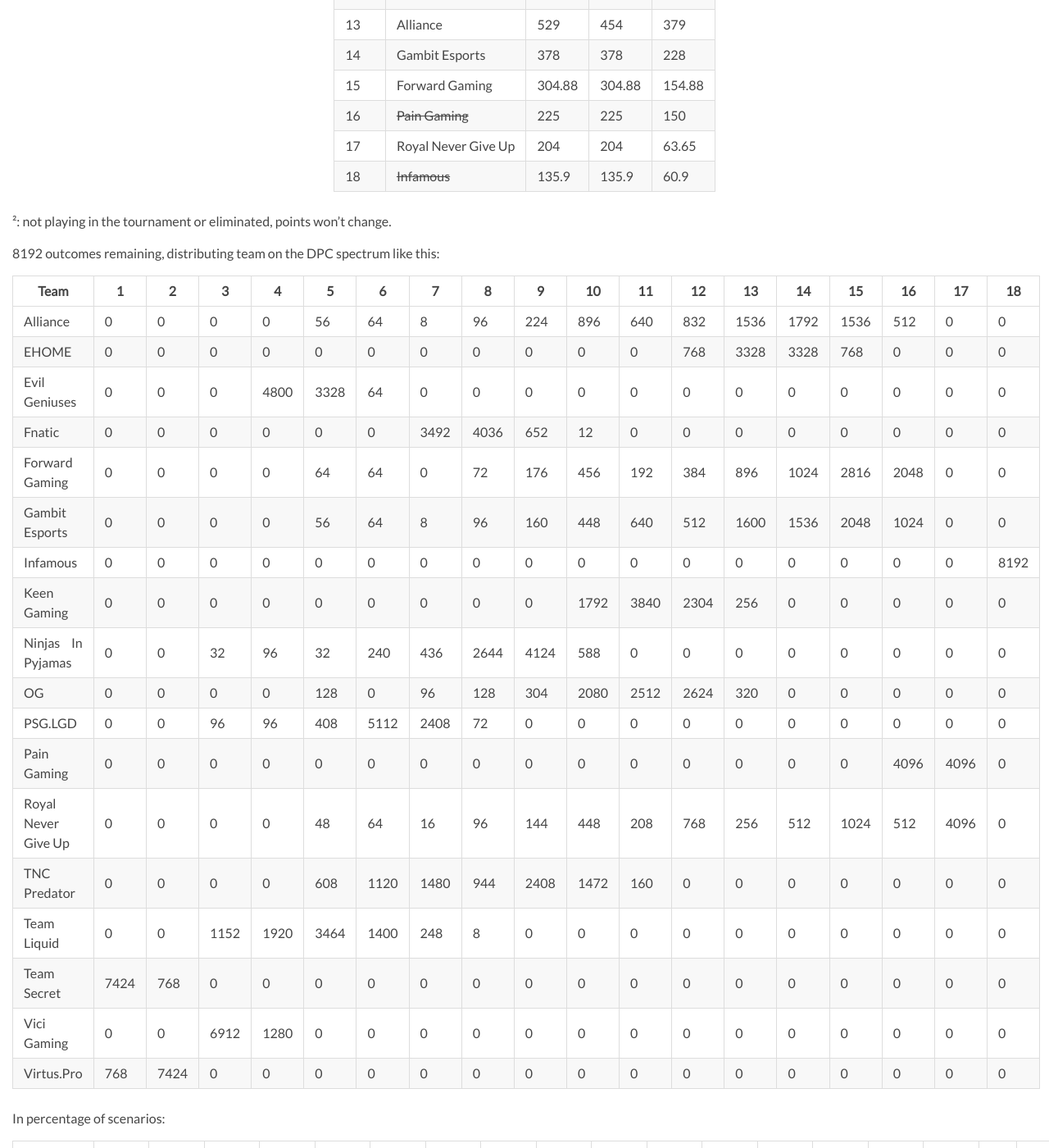
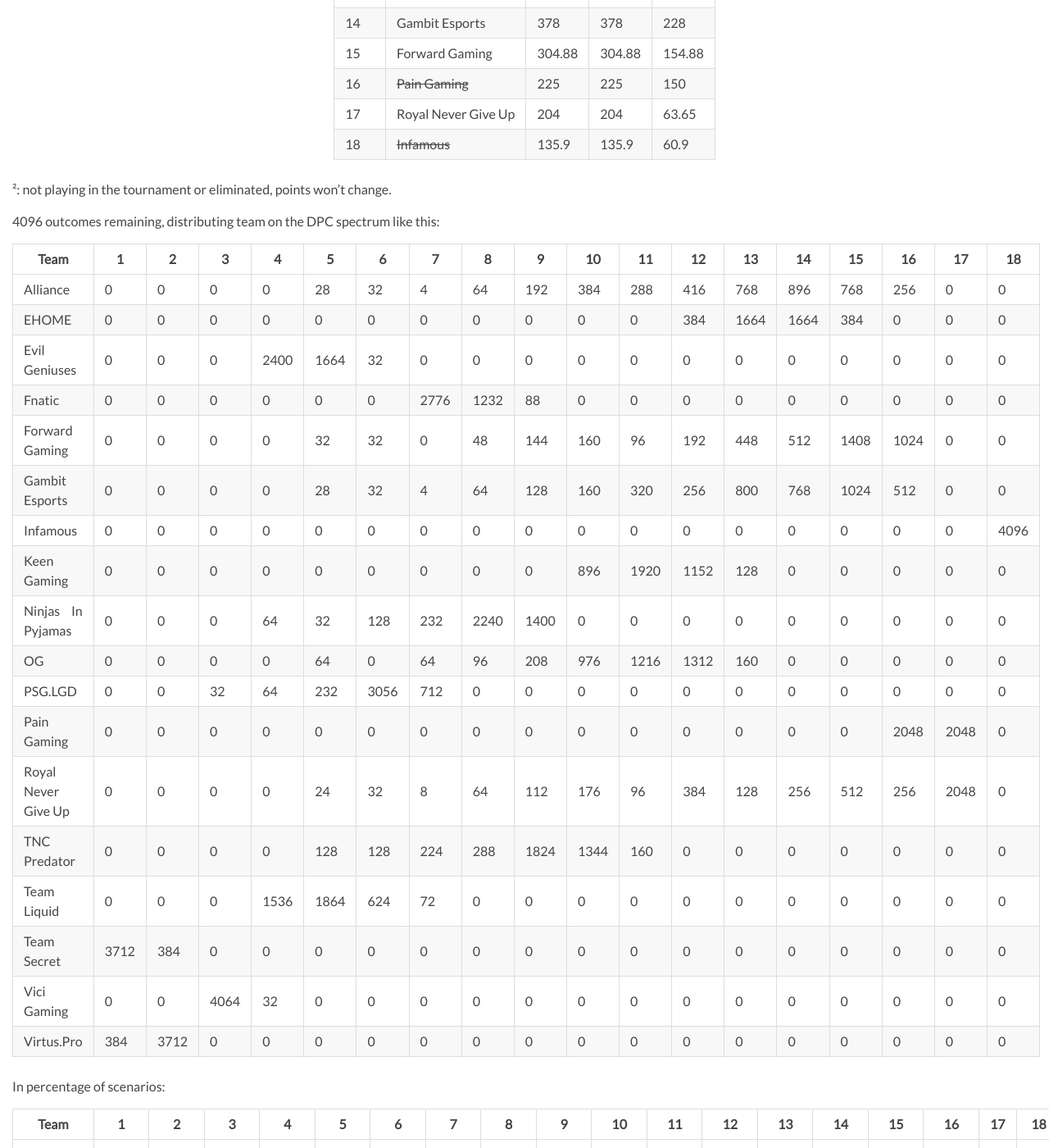
Before and after one commit to Philaeux/philaeux.github.io, a Jekyll site: the page built from _posts/2019-06-25-dpc-status.md, in a window 1280 px wide and 1400 px high, scrolled down 709 px. Shown: the whole window at 82% size. Built offline with Jekyll 4.4.1, drawn with Linux system fonts in a browser that asks for light colours; nearby versions of some CDN libraries; some of the changed text lies outside the part shown.

Commit message:
DPC 25 - TNC VG

```diff
--- a/_posts/2019-06-25-dpc-status.md
+++ b/_posts/2019-06-25-dpc-status.md
@@ -32,71 +30,71 @@
 
 ²: not playing in the tournament or eliminated, points won't change.
 
-8192 outcomes remaining, distributing team on the DPC spectrum like this:
+4096 outcomes remaining, distributing team on the DPC spectrum like this:
 
 | Team | 1 | 2 | 3 | 4 | 5 | 6 | 7 | 8 | 9 | 10 | 11 | 12 | 13 | 14 | 15 | 16 | 17 | 18 |
 | ---- | ---- | ---- | ---- | ---- | ---- | ---- | ---- | ---- | ---- | ---- | ---- | ---- | ---- | ---- | ---- | ---- | ---- | ---- |
-| Alliance | 0 | 0 | 0 | 0 | 56 | 64 | 8 | 96 | 224 | 896 | 640 | 832 | 1536 | 1792 | 1536 | 512 | 0 | 0 |
-| EHOME | 0 | 0 | 0 | 0 | 0 | 0 | 0 | 0 | 0 | 0 | 0 | 768 | 3328 | 3328 | 768 | 0 | 0 | 0 |
-| Evil Geniuses | 0 | 0 | 0 | 4800 | 3328 | 64 | 0 | 0 | 0 | 0 | 0 | 0 | 0 | 0 | 0 | 0 | 0 | 0 |
-| Fnatic | 0 | 0 | 0 | 0 | 0 | 0 | 3492 | 4036 | 652 | 12 | 0 | 0 | 0 | 0 | 0 | 0 | 0 | 0 |
-| Forward Gaming | 0 | 0 | 0 | 0 | 64 | 64 | 0 | 72 | 176 | 456 | 192 | 384 | 896 | 1024 | 2816 | 2048 | 0 | 0 |
-| Gambit Esports | 0 | 0 | 0 | 0 | 56 | 64 | 8 | 96 | 160 | 448 | 640 | 512 | 1600 | 1536 | 2048 | 1024 | 0 | 0 |
-| Infamous | 0 | 0 | 0 | 0 | 0 | 0 | 0 | 0 | 0 | 0 | 0 | 0 | 0 | 0 | 0 | 0 | 0 | 8192 |
-| Keen Gaming | 0 | 0 | 0 | 0 | 0 | 0 | 0 | 0 | 0 | 1792 | 3840 | 2304 | 256 | 0 | 0 | 0 | 0 | 0 |
-| Ninjas In Pyjamas | 0 | 0 | 32 | 96 | 32 | 240 | 436 | 2644 | 4124 | 588 | 0 | 0 | 0 | 0 | 0 | 0 | 0 | 0 |
-| OG | 0 | 0 | 0 | 0 | 128 | 0 | 96 | 128 | 304 | 2080 | 2512 | 2624 | 320 | 0 | 0 | 0 | 0 | 0 |
-| PSG.LGD | 0 | 0 | 96 | 96 | 408 | 5112 | 2408 | 72 | 0 | 0 | 0 | 0 | 0 | 0 | 0 | 0 | 0 | 0 |
-| Pain Gaming | 0 | 0 | 0 | 0 | 0 | 0 | 0 | 0 | 0 | 0 | 0 | 0 | 0 | 0 | 0 | 4096 | 4096 | 0 |
-| Royal Never Give Up | 0 | 0 | 0 | 0 | 48 | 64 | 16 | 96 | 144 | 448 | 208 | 768 | 256 | 512 | 1024 | 512 | 4096 | 0 |
-| TNC Predator | 0 | 0 | 0 | 0 | 608 | 1120 | 1480 | 944 | 2408 | 1472 | 160 | 0 | 0 | 0 | 0 | 0 | 0 | 0 |
-| Team Liquid | 0 | 0 | 1152 | 1920 | 3464 | 1400 | 248 | 8 | 0 | 0 | 0 | 0 | 0 | 0 | 0 | 0 | 0 | 0 |
-| Team Secret | 7424 | 768 | 0 | 0 | 0 | 0 | 0 | 0 | 0 | 0 | 0 | 0 | 0 | 0 | 0 | 0 | 0 | 0 |
-| Vici Gaming | 0 | 0 | 6912 | 1280 | 0 | 0 | 0 | 0 | 0 | 0 | 0 | 0 | 0 | 0 | 0 | 0 | 0 | 0 |
-| Virtus.Pro | 768 | 7424 | 0 | 0 | 0 | 0 | 0 | 0 | 0 | 0 | 0 | 0 | 0 | 0 | 0 | 0 | 0 | 0 |
+| Alliance | 0 | 0 | 0 | 0 | 28 | 32 | 4 | 64 | 192 | 384 | 288 | 416 | 768 | 896 | 768 | 256 | 0 | 0 |
+| EHOME | 0 | 0 | 0 | 0 | 0 | 0 | 0 | 0 | 0 | 0 | 0 | 384 | 1664 | 1664 | 384 | 0 | 0 | 0 |
+| Evil Geniuses | 0 | 0 | 0 | 2400 | 1664 | 32 | 0 | 0 | 0 | 0 | 0 | 0 | 0 | 0 | 0 | 0 | 0 | 0 |
+| Fnatic | 0 | 0 | 0 | 0 | 0 | 0 | 2776 | 1232 | 88 | 0 | 0 | 0 | 0 | 0 | 0 | 0 | 0 | 0 |
+| Forward Gaming | 0 | 0 | 0 | 0 | 32 | 32 | 0 | 48 | 144 | 160 | 96 | 192 | 448 | 512 | 1408 | 1024 | 0 | 0 |
+| Gambit Esports | 0 | 0 | 0 | 0 | 28 | 32 | 4 | 64 | 128 | 160 | 320 | 256 | 800 | 768 | 1024 | 512 | 0 | 0 |
+| Infamous | 0 | 0 | 0 | 0 | 0 | 0 | 0 | 0 | 0 | 0 | 0 | 0 | 0 | 0 | 0 | 0 | 0 | 4096 |
+| Keen Gaming | 0 | 0 | 0 | 0 | 0 | 0 | 0 | 0 | 0 | 896 | 1920 | 1152 | 128 | 0 | 0 | 0 | 0 | 0 |
+| Ninjas In Pyjamas | 0 | 0 | 0 | 64 | 32 | 128 | 232 | 2240 | 1400 | 0 | 0 | 0 | 0 | 0 | 0 | 0 | 0 | 0 |
+| OG | 0 | 0 | 0 | 0 | 64 | 0 | 64 | 96 | 208 | 976 | 1216 | 1312 | 160 | 0 | 0 | 0 | 0 | 0 |
+| PSG.LGD | 0 | 0 | 32 | 64 | 232 | 3056 | 712 | 0 | 0 | 0 | 0 | 0 | 0 | 0 | 0 | 0 | 0 | 0 |
+| Pain Gaming | 0 | 0 | 0 | 0 | 0 | 0 | 0 | 0 | 0 | 0 | 0 | 0 | 0 | 0 | 0 | 2048 | 2048 | 0 |
+| Royal Never Give Up | 0 | 0 | 0 | 0 | 24 | 32 | 8 | 64 | 112 | 176 | 96 | 384 | 128 | 256 | 512 | 256 | 2048 | 0 |
+| TNC Predator | 0 | 0 | 0 | 0 | 128 | 128 | 224 | 288 | 1824 | 1344 | 160 | 0 | 0 | 0 | 0 | 0 | 0 | 0 |
+| Team Liquid | 0 | 0 | 0 | 1536 | 1864 | 624 | 72 | 0 | 0 | 0 | 0 | 0 | 0 | 0 | 0 | 0 | 0 | 0 |
+| Team Secret | 3712 | 384 | 0 | 0 | 0 | 0 | 0 | 0 | 0 | 0 | 0 | 0 | 0 | 0 | 0 | 0 | 0 | 0 |
+| Vici Gaming | 0 | 0 | 4064 | 32 | 0 | 0 | 0 | 0 | 0 | 0 | 0 | 0 | 0 | 0 | 0 | 0 | 0 | 0 |
+| Virtus.Pro | 384 | 3712 | 0 | 0 | 0 | 0 | 0 | 0 | 0 | 0 | 0 | 0 | 0 | 0 | 0 | 0 | 0 | 0 |
 
 In percentage of scenarios:
 
 | Team | 1 | 2 | 3 | 4 | 5 | 6 | 7 | 8 | 9 | 10 | 11 | 12 | 13 | 14 | 15 | 16 | 17 | 18 |
 | ---- | ---- | ---- | ---- | ---- | ---- | ---- | ---- | ---- | ---- | ---- | ---- | ---- | ---- | ---- | ---- | ---- | ---- | ---- |
-| Alliance | 0 | 0 | 0 | 0 | 0.68 | 0.78 | 0.10 | 1.17 | 2.73 | 10.94 | 7.81 | 10.16 | 18.75 | 21.88 | 18.75 | 6.25 | 0 | 0 |
+| Alliance | 0 | 0 | 0 | 0 | 0.68 | 0.78 | 0.10 | 1.56 | 4.69 | 9.38 | 7.03 | 10.16 | 18.75 | 21.88 | 18.75 | 6.25 | 0 | 0 |
 | EHOME | 0 | 0 | 0 | 0 | 0 | 0 | 0 | 0 | 0 | 0 | 0 | 9.38 | 40.62 | 40.62 | 9.38 | 0 | 0 | 0 |
 | Evil Geniuses | 0 | 0 | 0 | 58.59 | 40.62 | 0.78 | 0 | 0 | 0 | 0 | 0 | 0 | 0 | 0 | 0 | 0 | 0 | 0 |
-| Fnatic | 0 | 0 | 0 | 0 | 0 | 0 | 42.63 | 49.27 | 7.96 | 0.15 | 0 | 0 | 0 | 0 | 0 | 0 | 0 | 0 |
-| Forward Gaming | 0 | 0 | 0 | 0 | 0.78 | 0.78 | 0 | 0.88 | 2.15 | 5.57 | 2.34 | 4.69 | 10.94 | 12.50 | 34.38 | 25 | 0 | 0 |
-| Gambit Esports | 0 | 0 | 0 | 0 | 0.68 | 0.78 | 0.10 | 1.17 | 1.95 | 5.47 | 7.81 | 6.25 | 19.53 | 18.75 | 25 | 12.50 | 0 | 0 |
+| Fnatic | 0 | 0 | 0 | 0 | 0 | 0 | 67.77 | 30.08 | 2.15 | 0 | 0 | 0 | 0 | 0 | 0 | 0 | 0 | 0 |
+| Forward Gaming | 0 | 0 | 0 | 0 | 0.78 | 0.78 | 0 | 1.17 | 3.52 | 3.91 | 2.34 | 4.69 | 10.94 | 12.50 | 34.38 | 25 | 0 | 0 |
+| Gambit Esports | 0 | 0 | 0 | 0 | 0.68 | 0.78 | 0.10 | 1.56 | 3.12 | 3.91 | 7.81 | 6.25 | 19.53 | 18.75 | 25 | 12.50 | 0 | 0 |
 | Infamous | 0 | 0 | 0 | 0 | 0 | 0 | 0 | 0 | 0 | 0 | 0 | 0 | 0 | 0 | 0 | 0 | 0 | 100 |
 | Keen Gaming | 0 | 0 | 0 | 0 | 0 | 0 | 0 | 0 | 0 | 21.88 | 46.88 | 28.12 | 3.12 | 0 | 0 | 0 | 0 | 0 |
-| Ninjas In Pyjamas | 0 | 0 | 0.39 | 1.17 | 0.39 | 2.93 | 5.32 | 32.28 | 50.34 | 7.18 | 0 | 0 | 0 | 0 | 0 | 0 | 0 | 0 |
-| OG | 0 | 0 | 0 | 0 | 1.56 | 0 | 1.17 | 1.56 | 3.71 | 25.39 | 30.66 | 32.03 | 3.91 | 0 | 0 | 0 | 0 | 0 |
-| PSG.LGD | 0 | 0 | 1.17 | 1.17 | 4.98 | 62.40 | 29.39 | 0.88 | 0 | 0 | 0 | 0 | 0 | 0 | 0 | 0 | 0 | 0 |
+| Ninjas In Pyjamas | 0 | 0 | 0 | 1.56 | 0.78 | 3.12 | 5.66 | 54.69 | 34.18 | 0 | 0 | 0 | 0 | 0 | 0 | 0 | 0 | 0 |
+| OG | 0 | 0 | 0 | 0 | 1.56 | 0 | 1.56 | 2.34 | 5.08 | 23.83 | 29.69 | 32.03 | 3.91 | 0 | 0 | 0 | 0 | 0 |
+| PSG.LGD | 0 | 0 | 0.78 | 1.56 | 5.66 | 74.61 | 17.38 | 0 | 0 | 0 | 0 | 0 | 0 | 0 | 0 | 0 | 0 | 0 |
 | Pain Gaming | 0 | 0 | 0 | 0 | 0 | 0 | 0 | 0 | 0 | 0 | 0 | 0 | 0 | 0 | 0 | 50 | 50 | 0 |
-| Royal Never Give Up | 0 | 0 | 0 | 0 | 0.59 | 0.78 | 0.20 | 1.17 | 1.76 | 5.47 | 2.54 | 9.38 | 3.12 | 6.25 | 12.50 | 6.25 | 50 | 0 |
-| TNC Predator | 0 | 0 | 0 | 0 | 7.42 | 13.67 | 18.07 | 11.52 | 29.39 | 17.97 | 1.95 | 0 | 0 | 0 | 0 | 0 | 0 | 0 |
-| Team Liquid | 0 | 0 | 14.06 | 23.44 | 42.29 | 17.09 | 3.03 | 0.10 | 0 | 0 | 0 | 0 | 0 | 0 | 0 | 0 | 0 | 0 |
+| Royal Never Give Up | 0 | 0 | 0 | 0 | 0.59 | 0.78 | 0.20 | 1.56 | 2.73 | 4.30 | 2.34 | 9.38 | 3.12 | 6.25 | 12.50 | 6.25 | 50 | 0 |
+| TNC Predator | 0 | 0 | 0 | 0 | 3.12 | 3.12 | 5.47 | 7.03 | 44.53 | 32.81 | 3.91 | 0 | 0 | 0 | 0 | 0 | 0 | 0 |
+| Team Liquid | 0 | 0 | 0 | 37.50 | 45.51 | 15.23 | 1.76 | 0 | 0 | 0 | 0 | 0 | 0 | 0 | 0 | 0 | 0 | 0 |
 | Team Secret | 90.62 | 9.38 | 0 | 0 | 0 | 0 | 0 | 0 | 0 | 0 | 0 | 0 | 0 | 0 | 0 | 0 | 0 | 0 |
-| Vici Gaming | 0 | 0 | 84.38 | 15.62 | 0 | 0 | 0 | 0 | 0 | 0 | 0 | 0 | 0 | 0 | 0 | 0 | 0 | 0 |
+| Vici Gaming | 0 | 0 | 99.22 | 0.78 | 0 | 0 | 0 | 0 | 0 | 0 | 0 | 0 | 0 | 0 | 0 | 0 | 0 | 0 |
 | Virtus.Pro | 9.38 | 90.62 | 0 | 0 | 0 | 0 | 0 | 0 | 0 | 0 | 0 | 0 | 0 | 0 | 0 | 0 | 0 | 0 |
 
 Top 12 secured outcomes
 
 | Team | Outcomes | TOP12 % |
 | ---- | ---- | ---- |
-| Alliance | 2816 | 34.38% |
-| EHOME | 768 | 9.38% |
-| **Evil Geniuses** | 8192 | 100% |
-| **Fnatic** | 8192 | 100% |
-| Forward Gaming | 1408 | 17.19% |
-| Gambit Esports | 1984 | 24.22% |
+| Alliance | 1408 | 34.38% |
+| EHOME | 384 | 9.38% |
+| **Evil Geniuses** | 4096 | 100% |
+| **Fnatic** | 4096 | 100% |
+| Forward Gaming | 704 | 17.19% |
+| Gambit Esports | 992 | 24.22% |
 | ~~Infamous~~ | 0 | 0% |
-| Keen Gaming | 7936 | 96.88% |
-| **Ninjas In Pyjamas** | 8192 | 100% |
-| OG | 7872 | 96.09% |
-| **PSG.LGD** | 8192 | 100% |
+| Keen Gaming | 3968 | 96.88% |
+| **Ninjas In Pyjamas** | 4096 | 100% |
+| OG | 3936 | 96.09% |
+| **PSG.LGD** | 4096 | 100% |
 | ~~Pain Gaming~~ | 0 | 0% |
-| Royal Never Give Up | 1792 | 21.88% |
-| **TNC Predator** | 8192 | 100% |
-| **Team Liquid** | 8192 | 100% |
-| **Team Secret** | 8192 | 100% |
-| **Vici Gaming** | 8192 | 100% |
-| **Virtus.Pro** | 8192 | 100% |
+| Royal Never Give Up | 896 | 21.88% |
+| **TNC Predator** | 4096 | 100% |
+| **Team Liquid** | 4096 | 100% |
+| **Team Secret** | 4096 | 100% |
+| **Vici Gaming** | 4096 | 100% |
+| **Virtus.Pro** | 4096 | 100% |
```
Also changed, not shown: other parts of _posts/2019-06-25-dpc-status.md (+1 -3 lines).
